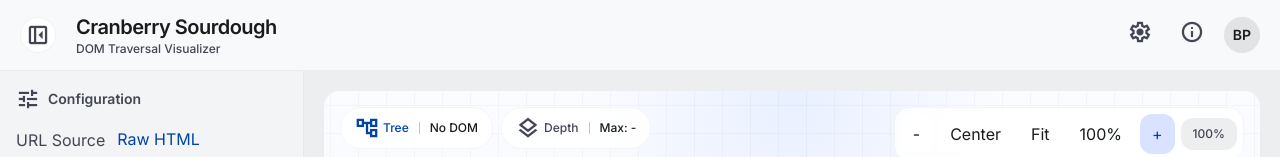
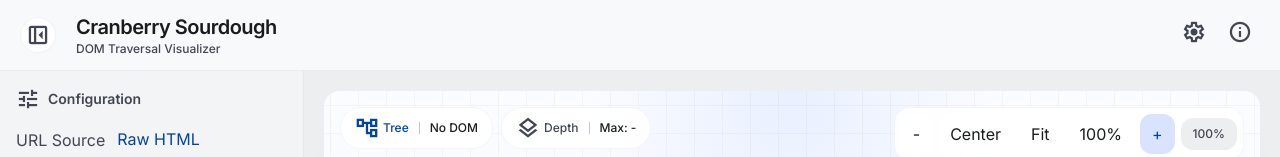
Before and after one commit to jsndwrd/Tubes2_CranberrySourdough, a React (Vite) app: page / in a window 1280 px wide. Shown: the top 157 px of the page. Built offline with nearby package versions, Linux system fonts and the light colour scheme.

Commit message:
Fix: Change button layout and delete

```diff
--- a/src/frontend/components/AppHeader.tsx
+++ b/src/frontend/components/AppHeader.tsx
@@ -31,7 +31,7 @@ export function AppHeader({ isConfigurationCollapsed, onOpenAbout, onOpenSetting
           </p>
         </div>
       </div>
-      <div className="flex items-center gap-3">
+      <div className="flex items-center gap-1.5">
         <button
           aria-label="Open settings"
           className={actionButtonClass}
@@ -50,9 +50,6 @@ export function AppHeader({ isConfigurationCollapsed, onOpenAbout, onOpenSetting
         >
           <span className="material-symbols-outlined text-[18px]">info</span>
         </button>
-        <div className="flex h-9 w-9 items-center justify-center rounded-full bg-[var(--surface-strong)] text-sm font-semibold text-[var(--text)]">
-          BP
-        </div>
       </div>
     </header>
   );
```
